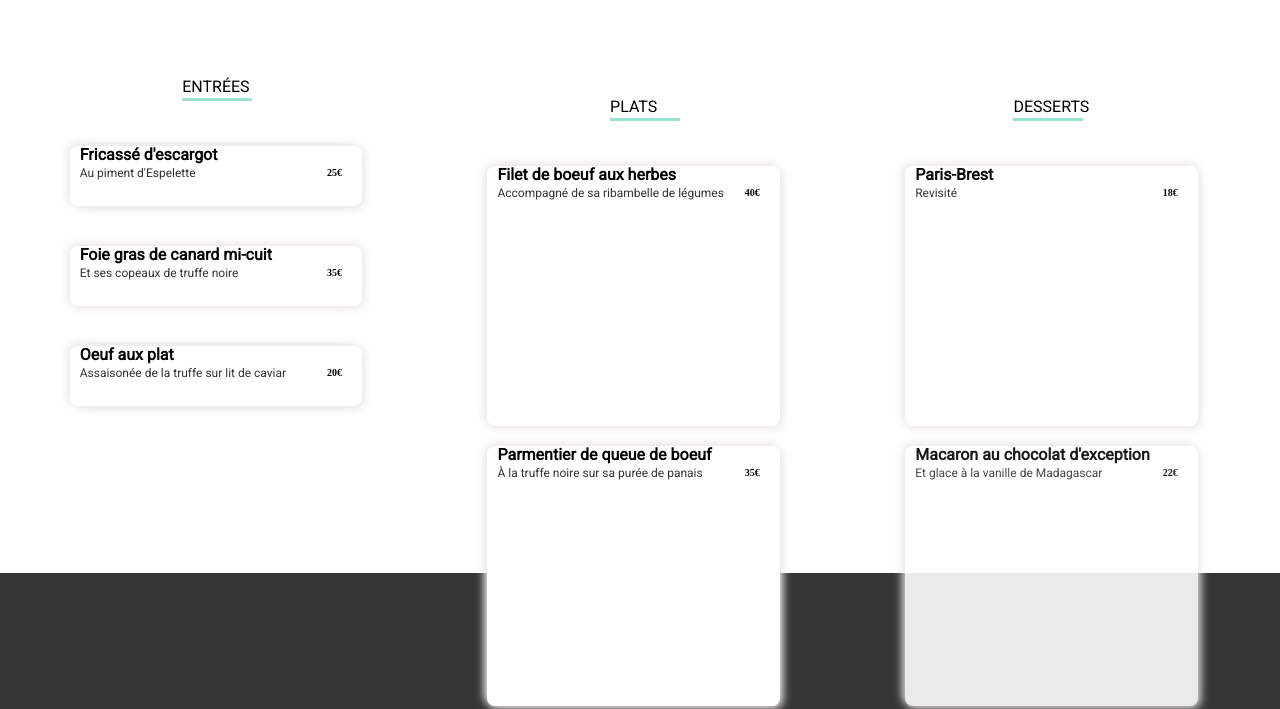
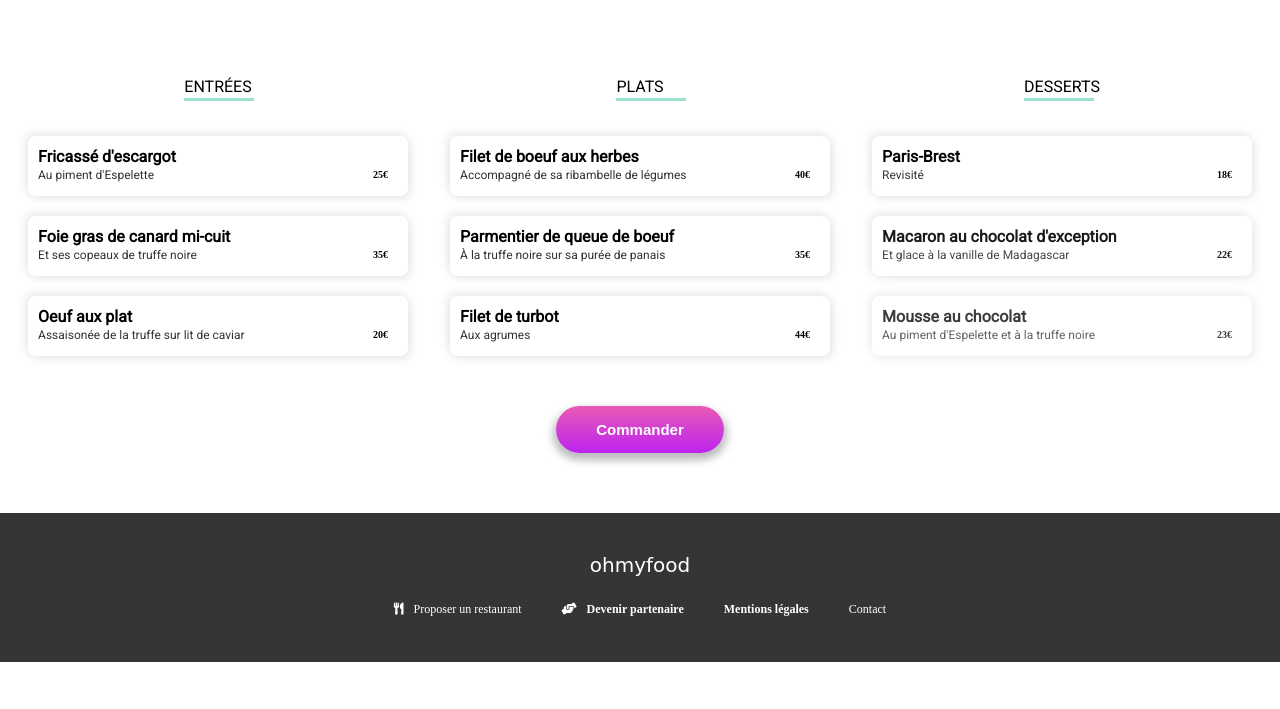
Before and after one commit to Vehementz/PisuClement_3_23052021, a plain HTML site: page lapalettedugout.html in a window 1280 px wide. Shown: the part 1438-2147 px from the top of the page. After the commit the page ends 2100 px from the top, so only its background shows below. Drawn offline with Linux system fonts and the light colour scheme; a web font is replaced by a local one.

Commit message:
menu completed

```diff
--- a/lapalettedugout.html
+++ b/lapalettedugout.html
@@ -97,7 +97,6 @@
             <section class="submenu submenu-2">
               <h3 class="submenu_title submenu_title-2">Plats</h3>
 
-              <div class="sebmenu_container ">
 
                 <div class="submenu_component submenu_component-4">
                   <div class="submenu_component_header">
@@ -147,7 +146,7 @@
                 <section class="submenu submenu-3">
                   <h3 class="submenu_title submenu_title-3">Desserts</h3>
 
-                      <div class="sebmenu_container">
+
 
                       <div class="submenu_component submenu_component-7">
                         <div class="submenu_component_header">
@@ -200,12 +199,16 @@
 
 
   <footer>
+
     <h2>ohmyfood</h2>
-    <a href="#"><i class="fas fa-utensils"></i>Proposer un restaurant</a>
-    <a href="#"><i class="fas fa-hands-helping"></i>Devenir partenaire</a>
-    <a href="#">Mentions légales</a>
-    <a href="mailto:contact@ohmyfood.com">Contact</a>
+    <div class="footer-items">
+      <a href="#"><i class="fas fa-utensils"></i>Proposer un restaurant</a>
+      <a href="#"><i class="fas fa-hands-helping"></i>Devenir partenaire</a>
+      <a href="#">Mentions légales</a>
+      <a href="mailto:contact@ohmyfood.com">Contact</a>
+    </div>
 </footer>
 
 
+
 </body>
--- a/sass/pages/_menus.scss
+++ b/sass/pages/_menus.scss
@@ -244,7 +244,7 @@
 
     .submenu_component {
       width: 70%;
-      margin: 2rem auto;
+      margin: 1rem auto;
     }
 
 
@@ -266,15 +266,22 @@
 
 @media (min-width: 1000px) {
 
- .menu  .submenu_container {
-    flex-direction: row;
-  }
 
-  .submenu {
-    width: 33%;
-    margin: 0 0;
+ .submenu_container {
+   flex-direction: row;
+
+   .submenu_component {
+    width: 90%;
+
+   }
+
+ }
+
+ .submenu_component_header {
+   justify-content: center;
+ }
 
 
-  }
+
 
 }
```
Also changed, not shown: public/main.css, 1 other file.
